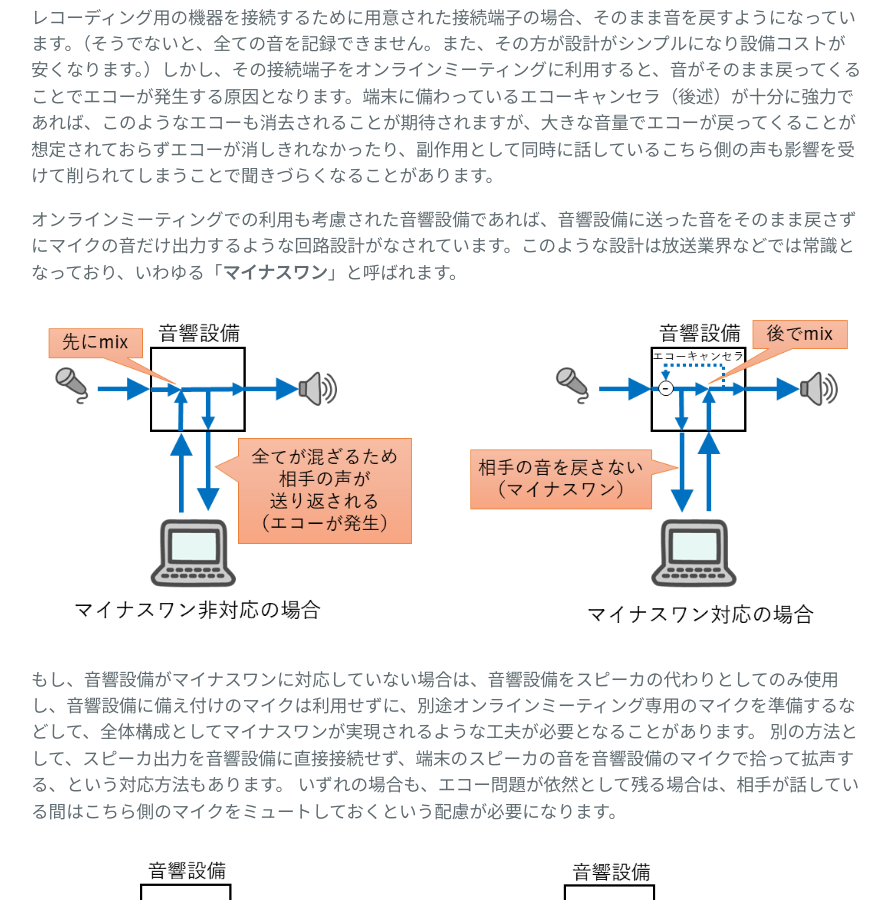
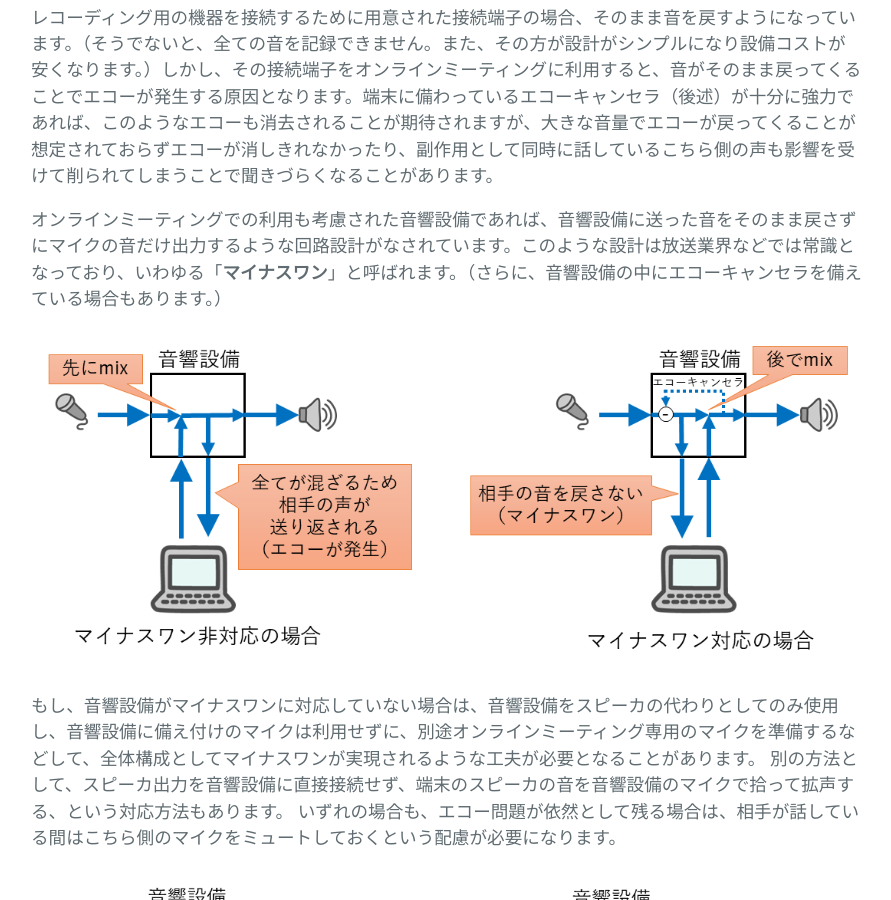
Before and after one commit to kyoto-u/online-edu, a Jekyll site: the page built from zoom-audio-echo.md, in a window 1280 px wide and 900 px high, scrolled down 2455 px. Shown: the whole window, without its empty margins (193-1084 px from the left). Built offline with Jekyll 4.4.1, drawn with Linux system fonts in a browser that asks for light colours.

Commit message:
Update zoom-audio-echo.md

```diff
--- a/zoom-audio-echo.md
+++ b/zoom-audio-echo.md
@@ -52,7 +52,7 @@ title: 複数端末を利用する場合の注意（エコーを起こさない
 
 レコーディング用の機器を接続するために用意された接続端子の場合、そのまま音を戻すようになっています。（そうでないと、全ての音を記録できません。また、その方が設計がシンプルになり設備コストが安くなります。）しかし、その接続端子をオンラインミーティングに利用すると、音がそのまま戻ってくることでエコーが発生する原因となります。端末に備わっているエコーキャンセラ（後述）が十分に強力であれば、このようなエコーも消去されることが期待されますが、大きな音量でエコーが戻ってくることが想定されておらずエコーが消しきれなかったり、副作用として同時に話しているこちら側の声も影響を受けて削られてしまうことで聞きづらくなることがあります。
 
-オンラインミーティングでの利用も考慮された音響設備であれば、音響設備に送った音をそのまま戻さずにマイクの音だけ出力するような回路設計がなされています。このような設計は放送業界などでは常識となっており、いわゆる「**マイナスワン**」と呼ばれます。
+オンラインミーティングでの利用も考慮された音響設備であれば、音響設備に送った音をそのまま戻さずにマイクの音だけ出力するような回路設計がなされています。このような設計は放送業界などでは常識となっており、いわゆる「**マイナスワン**」と呼ばれます。（さらに、音響設備の中にエコーキャンセラを備えている場合もあります。）
 
 ![マイナスワンの関係を示す図](echo-fig2.png)
 
```
